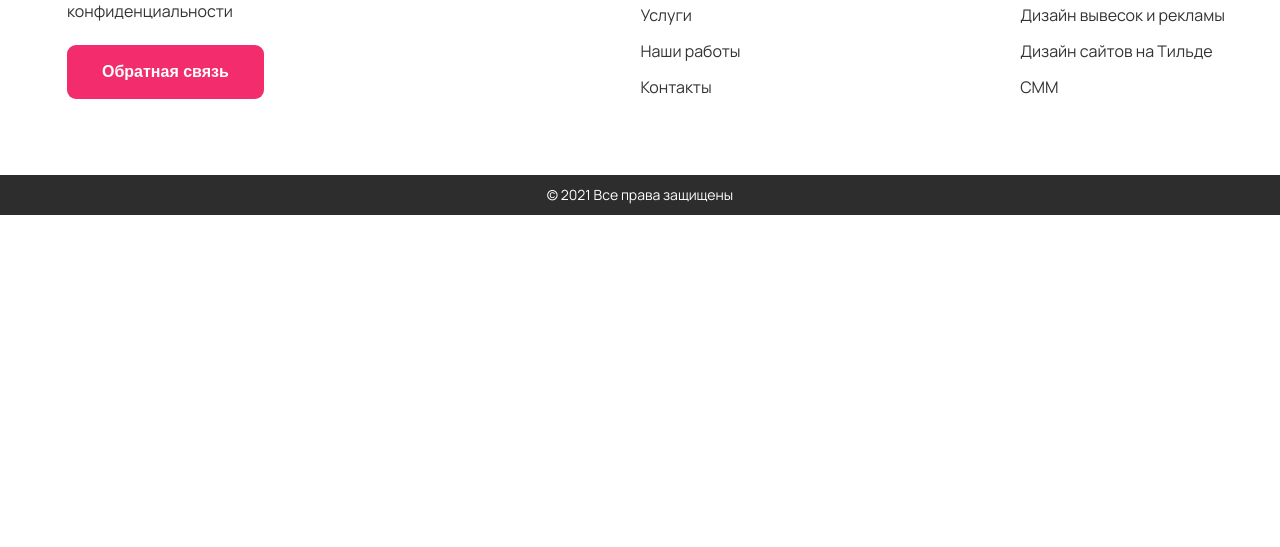
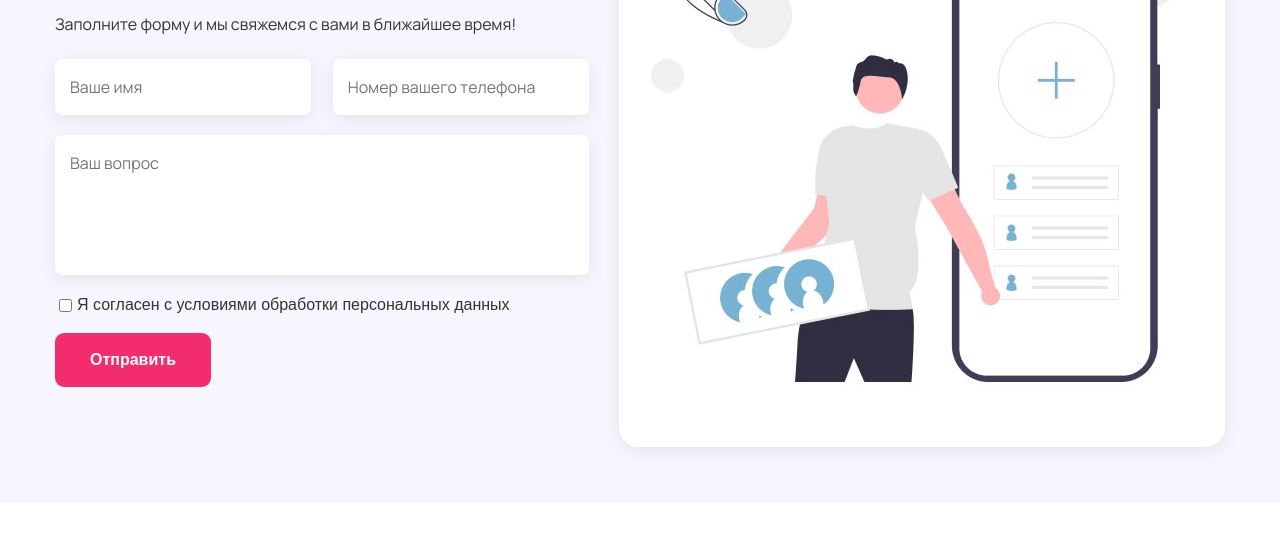
Before and after one commit to daweed1503/Senseimedia, a website: page app/index.html in a window 1280 px wide. Shown: the part 1737-2284 px from the top of the page. Before the commit the page ends 1952 px from the top, so only its background shows below. Drawn offline with nearby package versions, Linux system fonts and the light colour scheme; files that its build step writes are made by us from their sources; a web font is replaced by a local one.

Commit message:
fixed services, added consultation

```diff
--- a/app/index.html
+++ b/app/index.html
@@ -164,6 +164,30 @@
           </div>
       </div>
     </section>
+    <section class="consultation">
+      <div class="container">
+        <div class="consultation__inner">
+          <div class="consultation__content">
+            <h2 class="consultation__title title">заказать Консультацию
+              специалиста</h2>
+              <p class="consultation__subtitle">Заполните форму и мы свяжемся с вами в ближайшее время!</p>
+              <form action="#" class="consultation__form">
+                <div class="consultation__textbox">
+                  <input class="consultation__input" type="text" placeholder="Ваше имя" required>
+                  <input class="consultation__input" type="tel" placeholder="Номер вашего телефона" required>
+                </div >
+                <textarea class="consultation__textarea" placeholder="Ваш вопрос" required></textarea>
+                <label class="consultation__label-checkbox">
+                  <input type="checkbox" required>
+                  Я согласен с условиями обработки персональных данных
+                </label>
+                <button class="consultation__btn" type="submit">Отправить</button>
+              </form>
+          </div>
+          <img src="images/consultation-img.jpg" alt="consultation img" class="consultation__img">
+        </div>
+      </div>
+    </section>
   </main>
   <footer class="footer">
      <div class="container">
--- a/app/scss/_vars.scss
+++ b/app/scss/_vars.scss
@@ -10,6 +10,10 @@ padding: 14px 35px;
 border-radius: 9px;
 }
 
+%manrope-300{
+  font-family: "Manrope", sans-serif;
+  font-weight: 300;
+}
 %manrope-400{
   font-family: "Manrope", sans-serif;
   font-weight: 400;
--- a/app/scss/style.scss
+++ b/app/scss/style.scss
@@ -225,6 +225,7 @@
   &__item-item{
     padding-left: 23px;
     position: relative;
+    line-height: 24px;
     &::before{
       content: '';
       width: 17.25px;
@@ -245,3 +246,64 @@
     }
   }
 }
+.consultation{
+  padding: 45px 0 56px;
+  &__inner{
+    display: flex;
+  }
+  &__content{
+    max-width: 570px;
+    width: 100%;
+    padding-right: 30px;
+  }
+  &__title{
+    margin-bottom: 15px;
+  }
+  &__subtitle{
+    margin-bottom: 22px;
+  }
+  &__form{
+    width: 100%;
+  }
+  &__textbox{
+    display: flex;
+    justify-content: space-between;
+    margin-bottom: 20px;
+  }
+  &__input{
+    max-width: 270px;
+    width: 48%;
+    box-shadow: 0px 4px 18px rgba(0, 0, 0, 0.08);
+    border: none;
+    border-radius: 7px;
+    padding: 15px;
+  }
+  &__textarea{
+    width: 100%;
+    resize: none;
+    height: 140px;
+    padding: 15px;
+    border: none;
+    box-shadow: 0px 4px 18px rgba(0, 0, 0, 0.08);
+    border-radius: 7px;
+    margin-bottom: 10px;
+  }
+  &__label-checkbox{
+    display: inline-flex;
+    align-items: center;
+    @extend %manrope-300;
+    margin-bottom: 15px;
+    input{
+      margin-right: 5px;
+    }
+  }
+  &__btn{
+    @extend %btn;
+    cursor: pointer;
+    border: none;
+  }
+  &__img{
+    box-shadow: 0px 4px 18px rgba(0, 0, 0, 0.08);
+    border-radius: 20px;
+  }
+}
```
Also changed, not shown: app/images/consultation-img.jpg (added).
